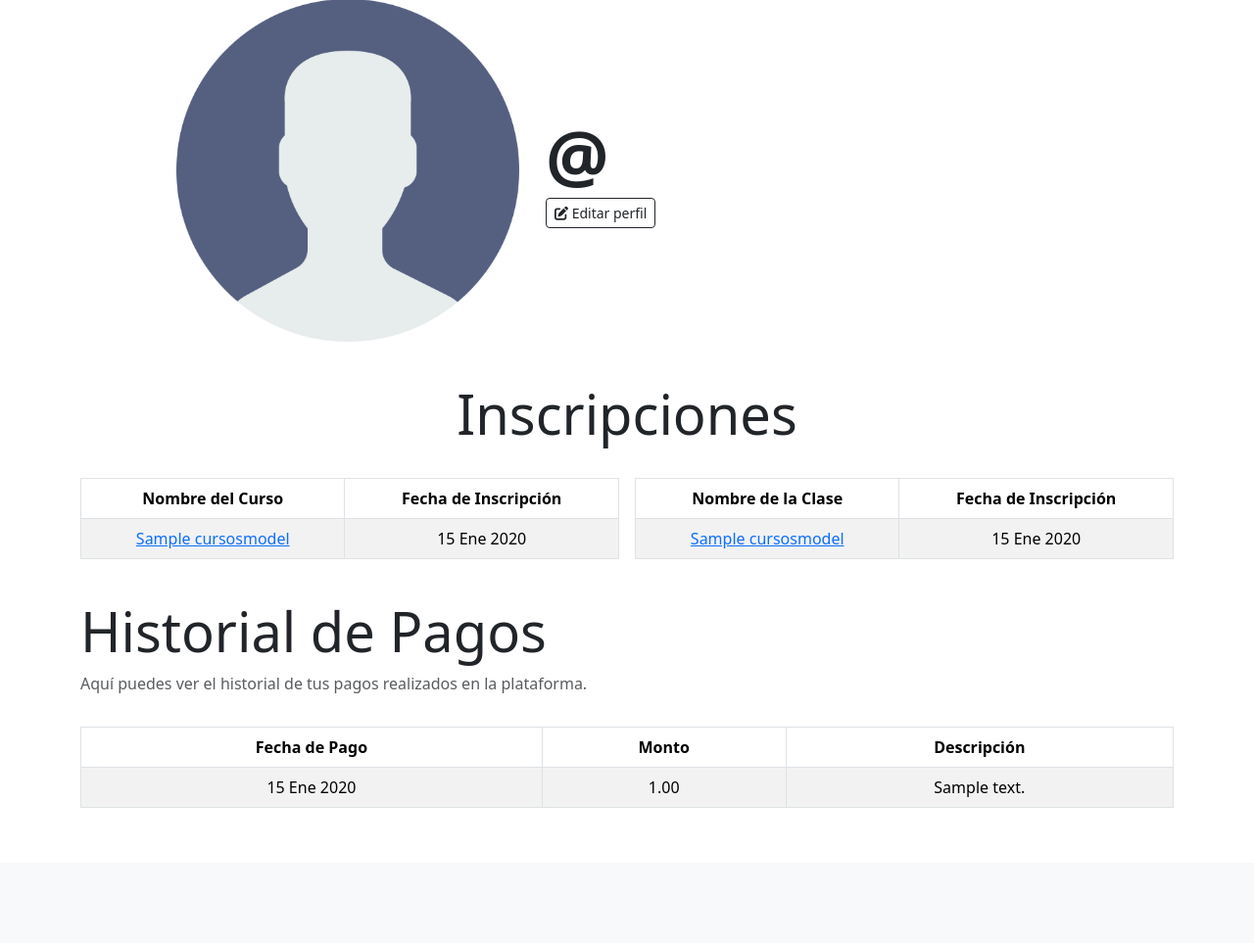
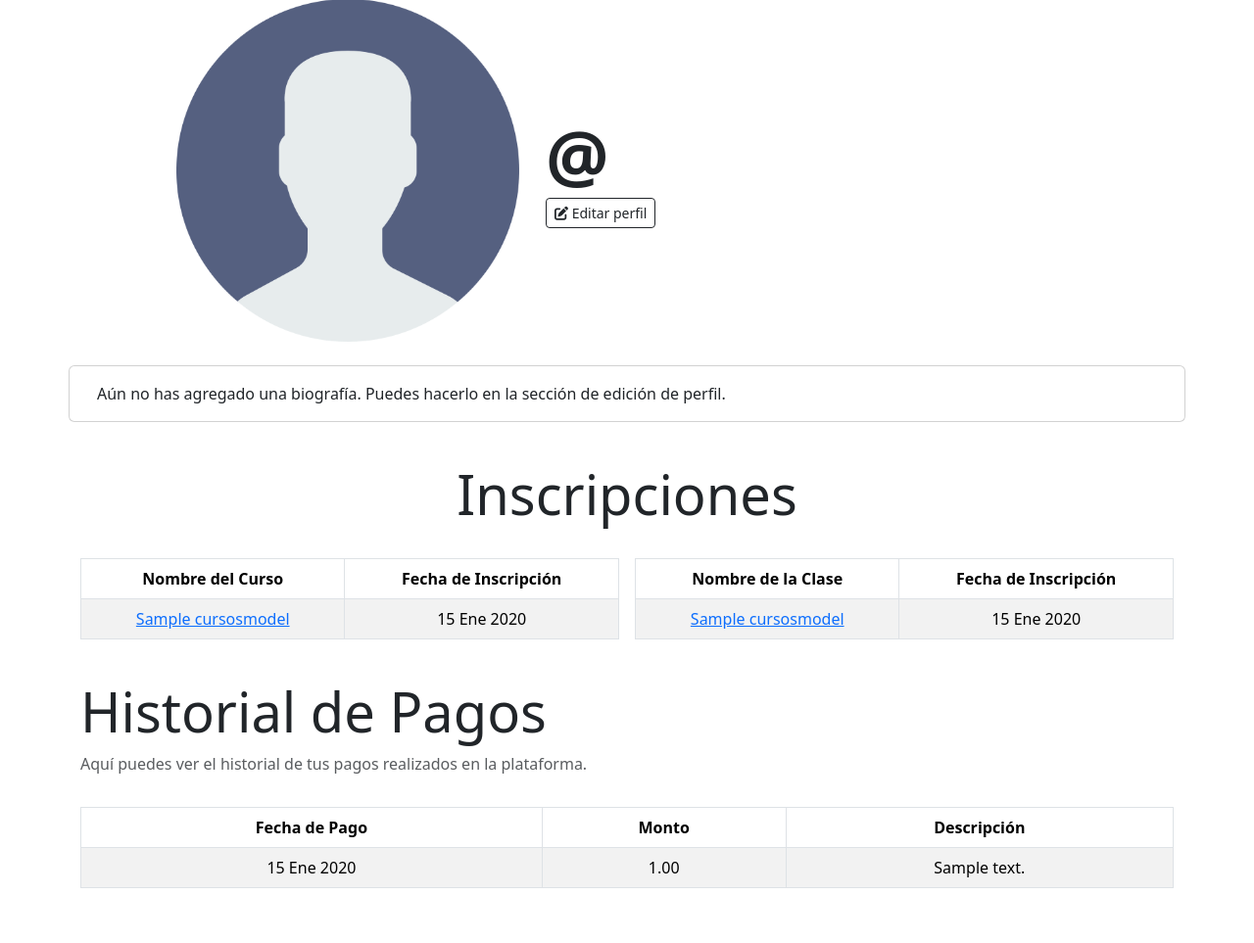
Before and after one commit to mariosuarezDEV/code_lms, a Django app: template personal/templates/perfil.html in a window 1280 px wide. Shown: the part 81-1044 px from the top of the page at 98% size. Before the commit the page ends 906 px from the top, so only its background shows below. Run offline with Django 5.2, Linux system fonts and the light colour scheme; the template is opened without the code that fills it: values that come from a table or form of the project are taken from there, others are empty; tables that the repository leaves empty hold one stand-in row (values such as "Sample post"); some libraries are stand-ins or nearby versions.

Commit message:
Render user biography as Markdown in profile
Added a biografia_html property to the CustomUser model to render the biography field as HTML using Markdown, and updated the perfil.html template to display the rendered HTML. This improves the display of user biographies by supporting Markdown formatting.

```diff
--- a/personal/models.py
+++ b/personal/models.py
@@ -2,6 +2,8 @@ from django.contrib.auth.models import AbstractUser
 from django.db import models
 import os
 from PIL import Image
+import markdown
+from django.utils.safestring import mark_safe
 from djmoney.models.fields import MoneyField
 
 
@@ -12,6 +14,13 @@ class CustomUser(AbstractUser):
 
     biografia = models.TextField(
         blank=True, null=True, verbose_name="Biografia", help_text="Escribe una biografía breve")
+
+    @property
+    def biografia_html(self):
+        return mark_safe(markdown.markdown(
+            self.biografia,
+            extensions=["markdown.extensions.tables"]
+        ))
 
     def save(self, *args, **kwargs):
         super().save(*args, **kwargs)
--- a/personal/templates/perfil.html
+++ b/personal/templates/perfil.html
@@ -2,7 +2,6 @@
 {% load static %}
 {% block contenido %}
   <div class="row my-4 align-items-center justify-content-center">
-
     <!-- Imagen de perfil centrada y redonda -->
     <div class="col-md-4 text-center mb-4 mb-md-0">
       {% if user.foto_perfil %}
@@ -22,7 +21,6 @@
 
     <!-- Nombre del usuario -->
     <div class="col-md-6 text-center text-md-start">
-
         {% if user.first_name %}
           <h2 class="fw-bold display-2 mb-0">{{ user.first_name }}</h2>
           <h2 class="fw-light display-3 mt-0">{{ user.last_name }}</h2>
@@ -33,6 +31,23 @@
         <a href="{% url 'account_update_profile' %}" class="btn btn-outline-dark btn-sm"><i class="fa-solid fa-pen-to-square"></i> Editar perfil</a>
     </div>
   </div>
+
+  <!-- Biografía del usuario -->
+  <div class="row my-4">
+    <div class="col-12 card">
+      <div class="card-body">
+        <p class="card-text">
+          {% if user.biografia %}
+          <!-- Pasar makdown a HTML -->
+            {{ user.biografia_html }}
+          {% else %}
+            Aún no has agregado una biografía. Puedes hacerlo en la sección de edición de perfil.
+          {% endif %}
+        </p>
+      </div>
+    </div>
+  </div>
+
   <div class="row my-4 g-3">
     <h3 class="text-center col-12 my-3 display-4">Inscripciones</h3>
     <div class="col-md-6 col-12">
```
Also changed, not shown: media/perfil/92003651_3aflZsc.jpg.
